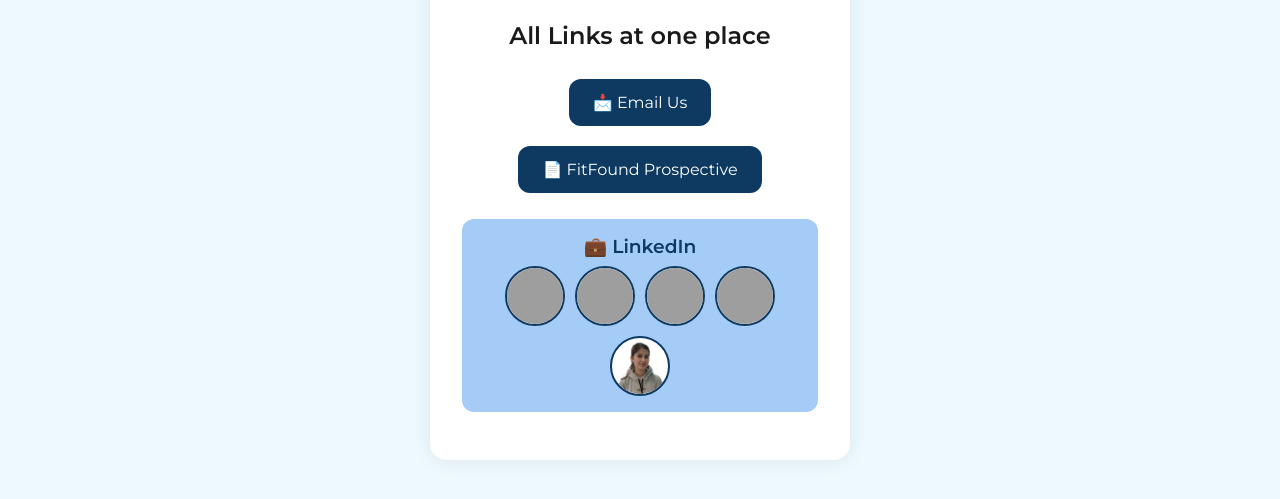
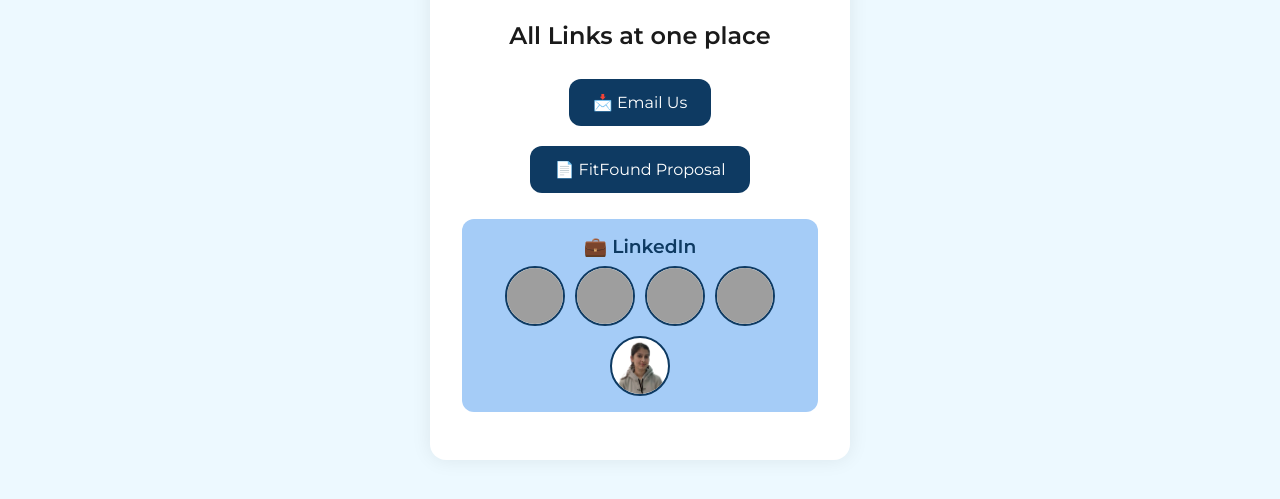
Before and after one commit to HitinSachdeva161/FitFoundLinks, a plain HTML site: page index.html in a window 1280 px wide. Shown: the part 181-680 px from the top of the page. Drawn offline with Linux system fonts and the light colour scheme; grey boxes are pictures that could not be loaded.

Commit message:
Update index.html

```diff
--- a/index.html
+++ b/index.html
@@ -178,7 +178,7 @@
     const links = [
     //   { label: "🌐 Visit FitFound", url: "https://fitfound.ca" },
       { label: "📩 Email Us", url: "mailto:fitfound2025@outlook.com" },
-      { label: "📄 FitFound Prospective", url: "https://drive.google.com/drive/folders/1r33pVJzY5Ey2TyJz5B1LvZusSJNRCPIQ?usp=sharing" }
+      { label: "📄 FitFound Proposal", url: "https://drive.google.com/drive/folders/1r33pVJzY5Ey2TyJz5B1LvZusSJNRCPIQ?usp=sharing" }
     ];
 
     const container = document.getElementById('links-container');
```
